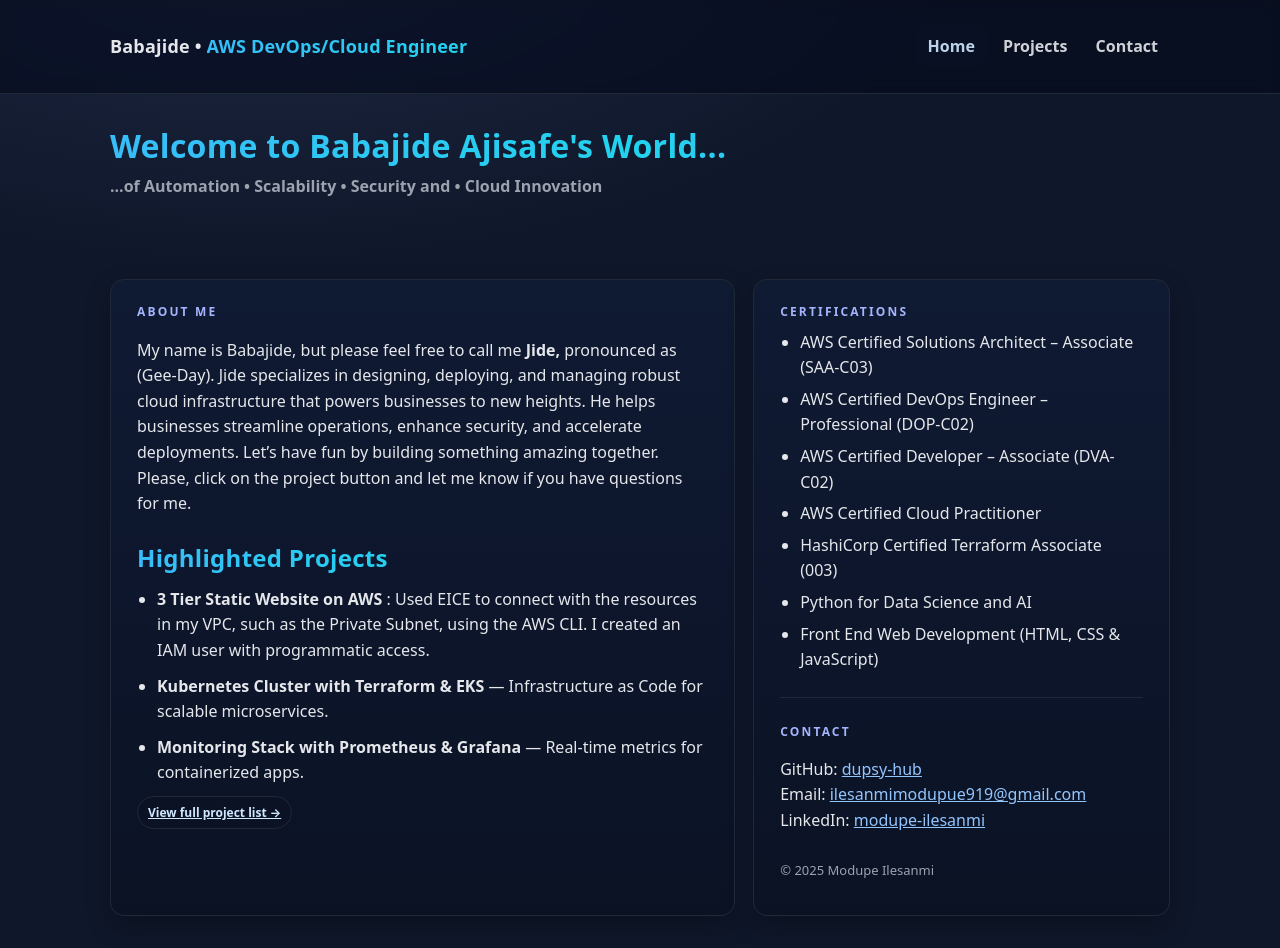
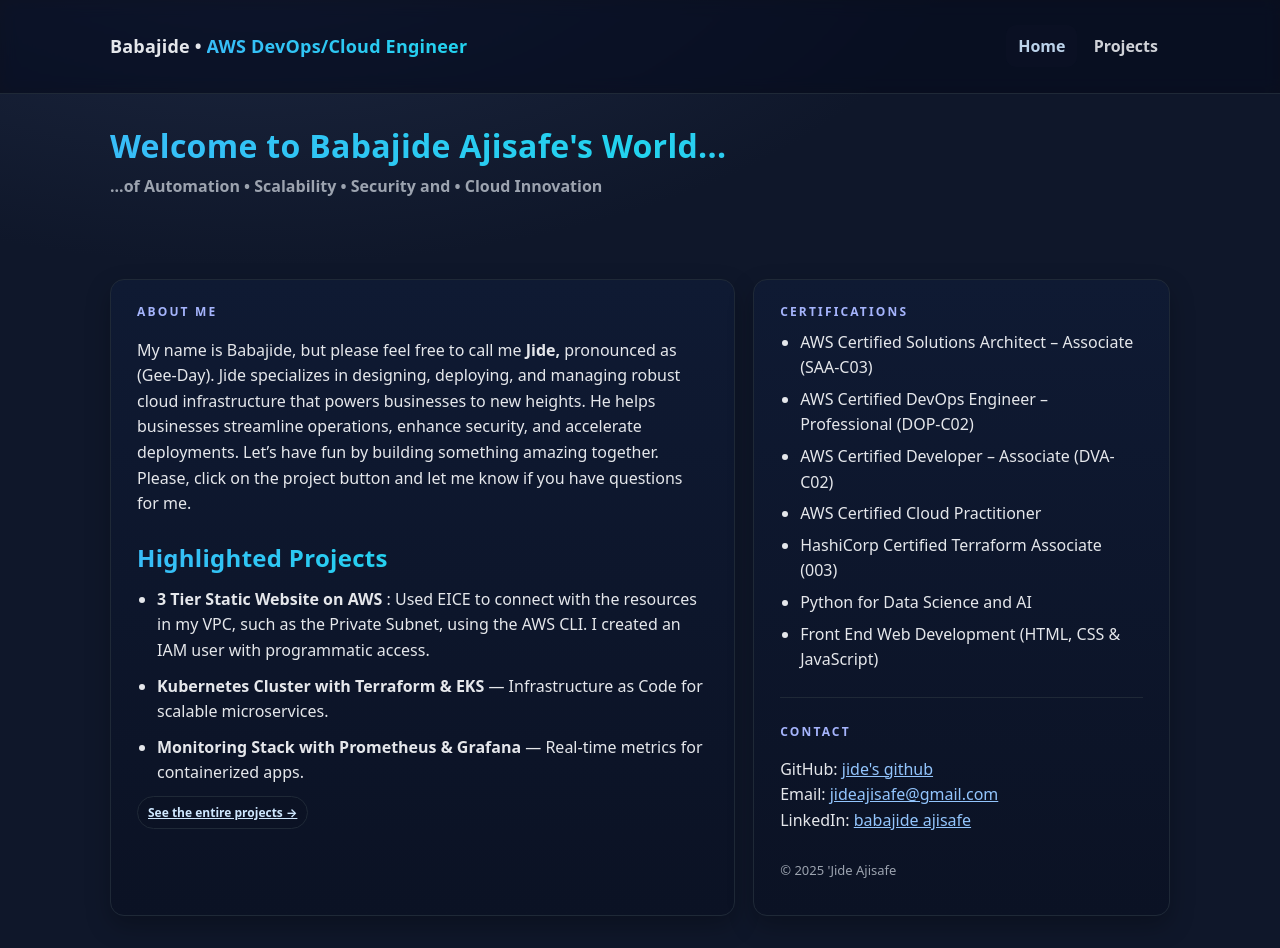
Before and after one commit to bojide/bojide.github.io, a plain HTML site: page index.html in a window 1280 px wide. Drawn offline with Linux system fonts and the light colour scheme.

Commit message:
Add files via upload

```diff
--- a/index.html
+++ b/index.html
@@ -13,7 +13,6 @@
       <div>
         <a href="index.html" aria-current="page">Home</a>
         <a href="about.html">Projects</a>
-        <a href="#contact">Contact</a>
       </div>
     </div>
   </nav>
@@ -44,7 +43,7 @@
           <li><strong>Kubernetes Cluster with Terraform & EKS</strong> — Infrastructure as Code for scalable microservices.</li>
           <li><strong>Monitoring Stack with Prometheus & Grafana</strong> — Real-time metrics for containerized apps.</li>
         </ul>
-        <p style="margin-top:10px"><a href="about.html" class="badge">View full project list →</a></p>
+        <p style="margin-top:10px"><a href="about.html" class="badge">See the entire projects →</a></p>
       </div>
     </section>
 
@@ -63,11 +62,11 @@
       <hr class="hr">
       <div id="contact" class="kicker">Contact</div>
       <p>
-        GitHub: <a href="https://github.com/dupsy-hub" target="_blank" rel="noopener">dupsy-hub</a><br>
-        Email: <a href="mailto:ilesanmimodupue919@gmail.com">ilesanmimodupue919@gmail.com</a><br>
-        LinkedIn: <a href="https://www.linkedin.com/in/modupe-ilesanmi/" target="_blank" rel="noopener">modupe-ilesanmi</a>
+        GitHub: <a href="https://github.com/bojide?tab=repositories" target="_blank" rel="noopener">jide's github</a><br>
+        Email: <a href="mailto:jideajisafe@gmail.com">jideajisafe@gmail.com</a><br>
+        LinkedIn: <a href="https://www.linkedin.com/in/babajide-ajisafe/" target="_blank" rel="noopener">babajide ajisafe</a>
       </p>
-      <p class="footer">© <span id="y"></span> Modupe Ilesanmi</p>
+      <p class="footer">© <span id="y"></span> 'Jide Ajisafe</p>
     </aside>
   </main>
 
```
